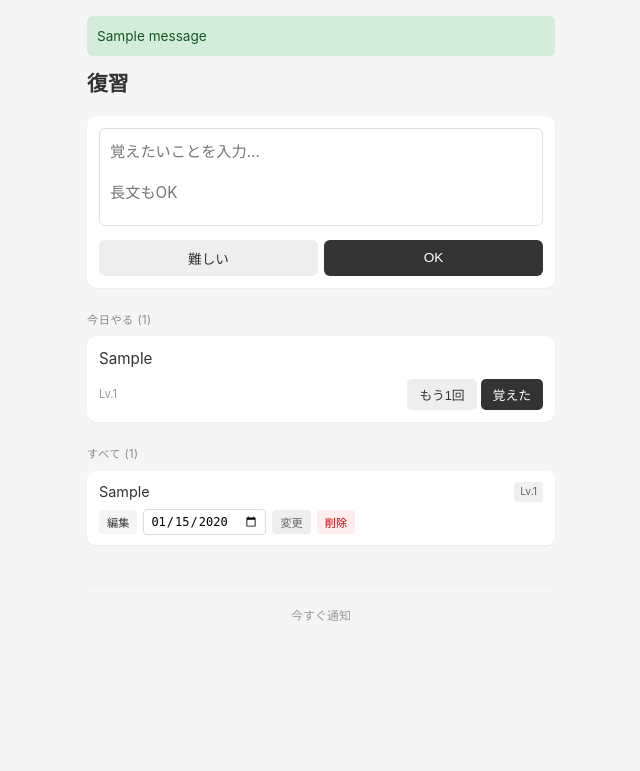
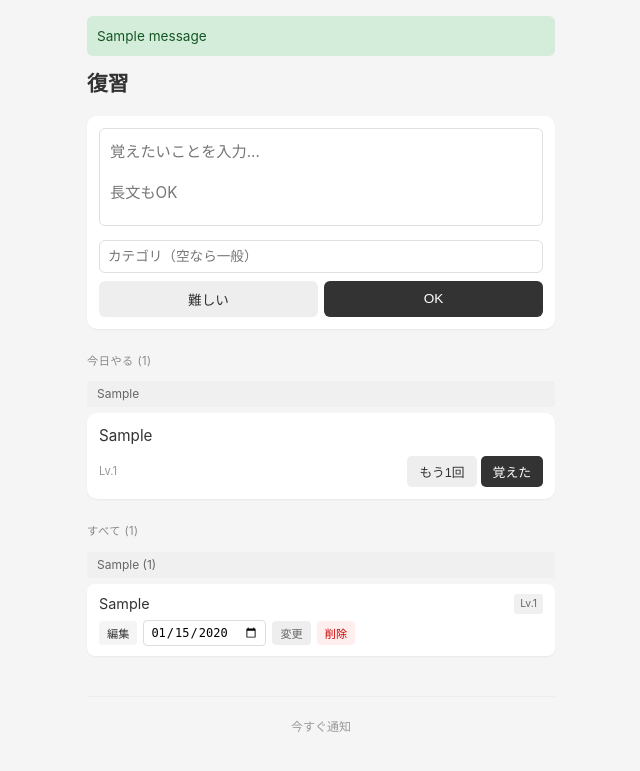
Before and after one commit to nishiko0124/fukusyu, a Flask app: page / in a window 1280 px wide. Shown: the top 771 px of the page, without its empty margins (319-959 px from the left). Run offline with Flask 3, Linux system fonts and the light colour scheme; tables that the repository leaves empty hold one stand-in row (values such as "Sample post"); one stand-in notice (Sample message) is shown.

Commit message:
長文対応、カテゴリ分け、全文表示

```diff
--- a/templates/index.html
+++ b/templates/index.html
@@ -125,7 +125,7 @@
 
         .item-top {
             display: flex;
-            align-items: center;
+            align-items: flex-start;
             gap: 8px;
             margin-bottom: 6px;
         }
@@ -133,9 +133,18 @@
         .item-text {
             flex: 1;
             font-size: 0.9rem;
-            white-space: nowrap;
-            overflow: hidden;
-            text-overflow: ellipsis;
+            white-space: pre-wrap;
+            word-break: break-word;
+            line-height: 1.4;
+        }
+
+        .cat-header {
+            font-size: 0.75rem;
+            color: #666;
+            background: #f0f0f0;
+            padding: 4px 10px;
+            margin: 12px 0 6px 0;
+            border-radius: 4px;
         }
 
         .item-bottom {
@@ -234,7 +243,9 @@
                 <textarea name="topic" rows="4" placeholder="覚えたいことを入力...
 
 長文もOK" required></textarea>
-                <input type="hidden" name="category" value="一般">
+                <div style="display:flex; gap:6px; margin-bottom:8px;">
+                    <input type="text" name="category" placeholder="カテゴリ（空なら一般）" style="flex:1; padding:8px; border:1px solid #e0e0e0; border-radius:6px; font-size:0.85rem;">
+                </div>
                 <div class="add-btns">
                     <button type="submit" name="initial_confidence" value="again" class="btn-light">難しい</button>
                     <button type="submit" name="initial_confidence" value="good" class="btn-dark">OK</button>
@@ -248,6 +259,7 @@
         <div class="label">今日やる ({{ items_by_cat.values() | map('length') | sum }})</div>
         {% if items_by_cat %}
             {% for category, items in items_by_cat.items() %}
+                <div class="cat-header">{{ category }}</div>
                 {% for item in items %}
                 <div class="card {% if item.review_level == 0 %}urgent{% endif %}">
                     <div class="card-text">{{ item.topic }}</div>
@@ -273,6 +285,7 @@
         <div class="label">すべて ({{ all_items_by_cat.values() | map('length') | sum }})</div>
         {% if all_items_by_cat %}
             {% for category, items in all_items_by_cat.items() %}
+                <div class="cat-header">{{ category }} ({{ items | length }})</div>
                 {% for item in items %}
                 <div class="item">
                     <div class="item-top">
@@ -312,13 +325,13 @@
         function editItem(id) {
             const span = document.getElementById('text-' + id);
             const current = span.textContent;
-            const input = document.createElement('input');
-            input.type = 'text';
-            input.value = current;
-            input.style.cssText = 'width:100%; padding:4px; font-size:0.9rem; border:1px solid #333; border-radius:4px;';
+            const textarea = document.createElement('textarea');
+            textarea.value = current;
+            textarea.style.cssText = 'width:100%; padding:6px; font-size:0.9rem; border:1px solid #333; border-radius:4px; resize:vertical; min-height:60px;';
+            textarea.rows = Math.max(3, current.split('\n').length + 1);
 
-            input.onblur = async function() {
-                const newVal = input.value.trim();
+            textarea.onblur = async function() {
+                const newVal = textarea.value.trim();
                 if (newVal && newVal !== current) {
                     const r = await fetch('/api/edit/' + id, {
                         method: 'POST',
@@ -330,18 +343,17 @@
                     }
                 }
                 span.style.display = '';
-                input.remove();
+                textarea.remove();
             };
 
-            input.onkeydown = function(e) {
-                if (e.key === 'Enter') input.blur();
-                if (e.key === 'Escape') { input.value = current; input.blur(); }
+            textarea.onkeydown = function(e) {
+                if (e.key === 'Escape') { textarea.value = current; textarea.blur(); }
+                if (e.key === 'Enter' && e.metaKey) textarea.blur();
             };
 
             span.style.display = 'none';
-            span.parentNode.insertBefore(input, span);
-            input.focus();
-            input.select();
+            span.parentNode.insertBefore(textarea, span);
+            textarea.focus();
         }
     </script>
 </body>
```
